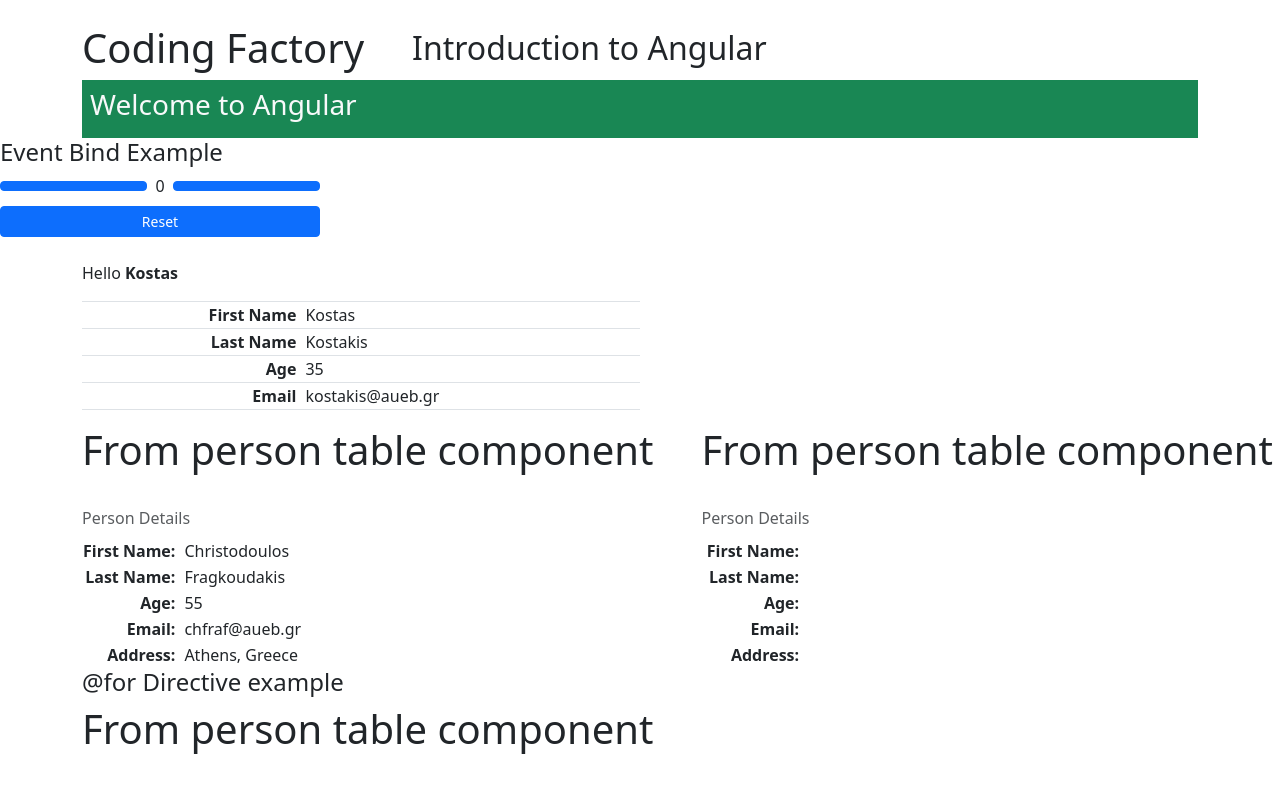
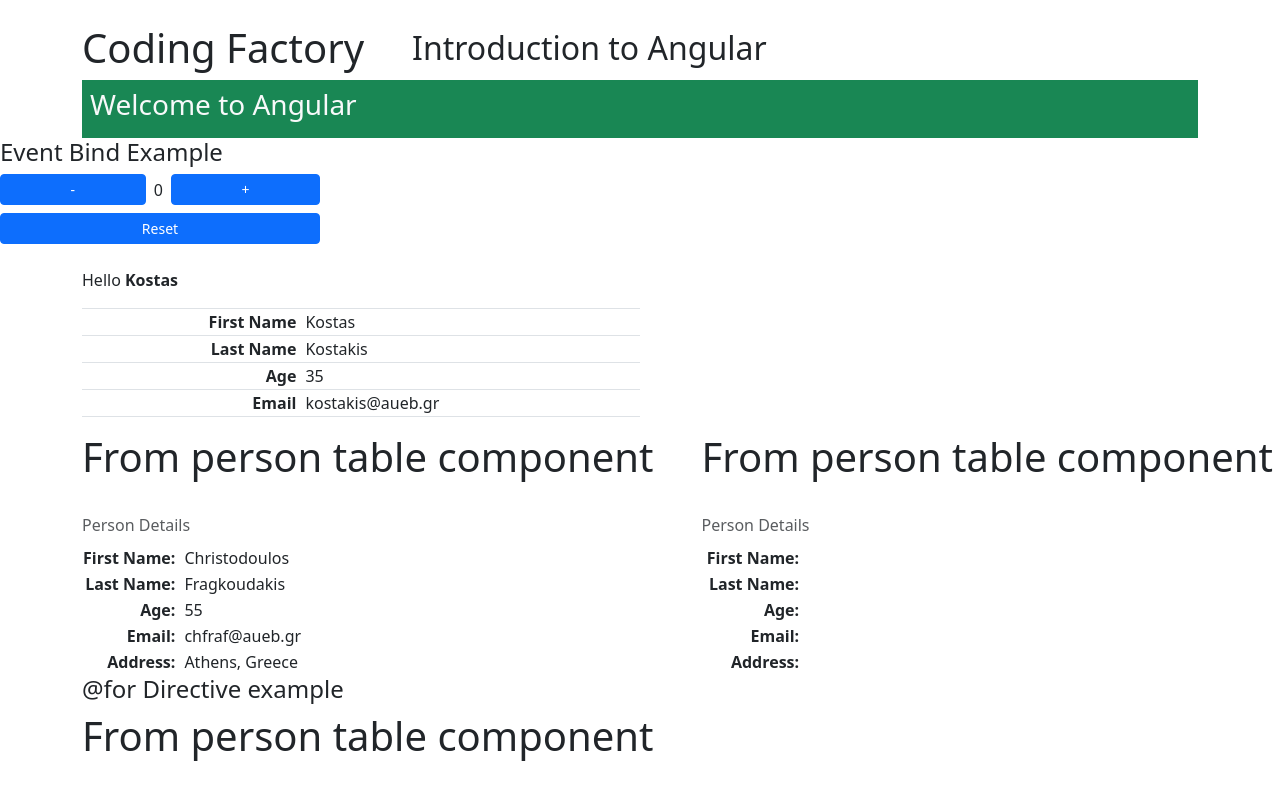
Before and after one commit to BaltasisKos/cf7-angular-introduction, an Angular app: page / in a window 1280 px wide. Shown: the top 789 px of the page. Built offline with nearby package versions, Linux system fonts and the light colour scheme.

Commit message:
Event binding example

```diff
--- a/src/app/components/event-bind-example/event-bind-example.component.html
+++ b/src/app/components/event-bind-example/event-bind-example.component.html
@@ -2,16 +2,16 @@
 <div class="d-flex flex-column gap-2 w-25">
   <div class="d-flex gap-2 align-items-center">
     <button
-    (click) = "decrementTimes()"
-    class="btn btn-primary btn-sm flex-grow-1">
-  </button>
-  <span>{{ times }}</span>
+      (click) = "decrementTimes()"
+      class="btn btn-primary btn-sm flex-grow-1"> -
+    </button>
 
-  <button
-    (click)= "incrementTimes()"
-  class="btn btn-primary btn-sm flex-grow-1"></button>
+    <span>{{ times }}</span>
 
+    <button
+      (click)="incrementTimes()"
+      class="btn btn-primary btn-sm flex-grow-1"> +
+    </button>
   </div>
   <button class="btn btn-primary btn-sm" (click)="reset()">Reset</button>
-
 </div>
```
